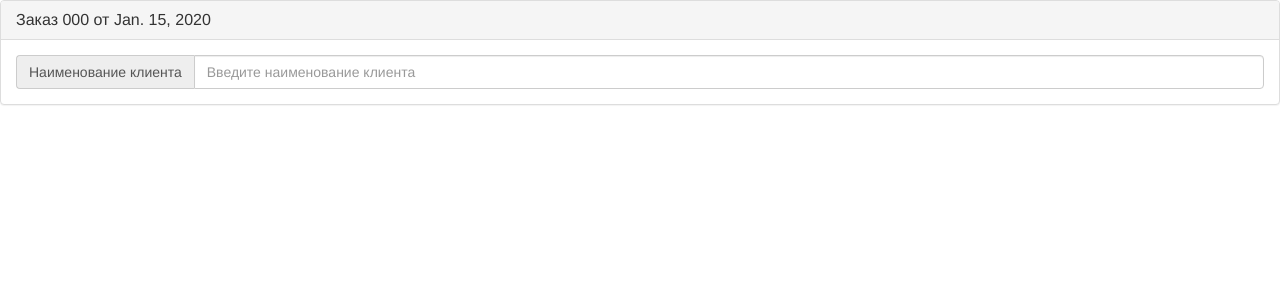
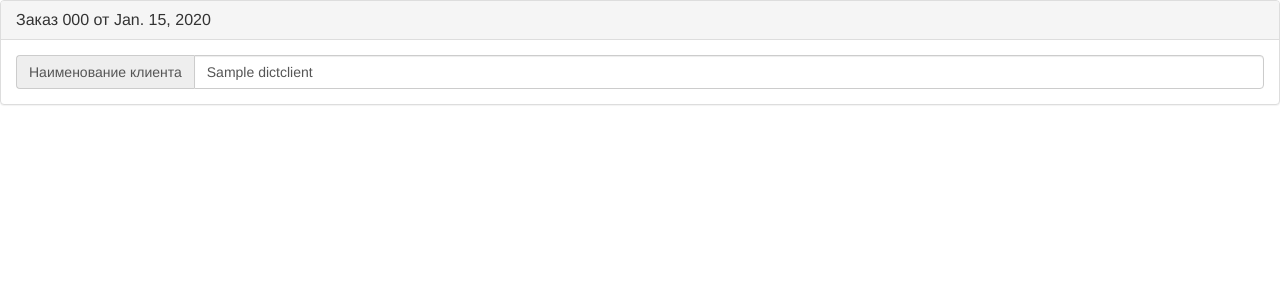
Before and after one commit to novikov-nsa/barbershop, a Django app: page /orders/1/ in a window 1280 px wide. Shown: the top 300 px of the page. Run offline with Django 3.2, Linux system fonts and the light colour scheme; tables that the repository leaves empty hold one stand-in row (values such as "Sample post"); some libraries are stand-ins or nearby versions.

Commit message:
Изменения: - доработал шаблон отображения деталей заказа (отображение в поле ввода информации из БД)

```diff
--- a/barbershopoffice/templates/order_detail_edit.html
+++ b/barbershopoffice/templates/order_detail_edit.html
@@ -7,8 +7,11 @@
   <div class="panel-body">
       <div class="input-group">
           <span class="input-group-addon" id="basic-addon1">Наименование клиента</span>
-          <input type="text" class="form-control" placeholder="Введите наименование клиента" aria-describedby="basic-addon1">
+          <input id="order_client_name" type="text" class="form-control"
+                 placeholder="Введите наименование клиента" aria-describedby="basic-addon1"
+          value="{{ order.client.nameClient }}">
       </div>
+
   </div>
 </div>
 {% endblock %}
--- a/barbershopoffice/views.py
+++ b/barbershopoffice/views.py
@@ -40,6 +40,8 @@ def orders(request):
 def order_detail(request, order_id):
     try:
         order = Orders.objects.get(pk=order_id)
+     #   client_name = DictClients.objects.get(pk=order['client'])
+
     except Orders.DoesNotExist:
         raise Http404("Запись заказа не найдена")
-    return render(request, 'order_detail_edit.html', {'order': order})
+    return render(request, 'order_detail_edit.html', {'order': order})#, 'client_name': client_name})
```
